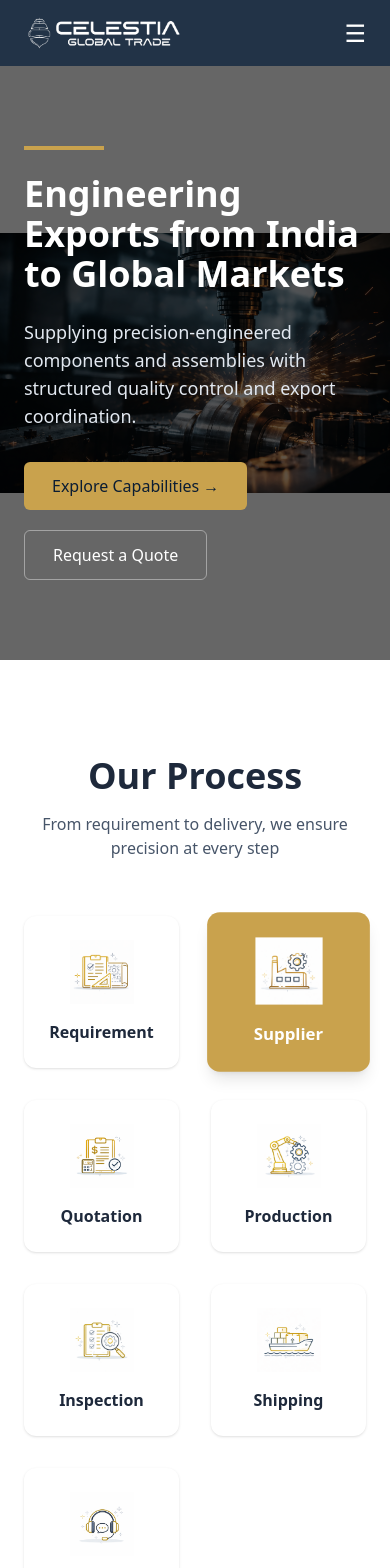
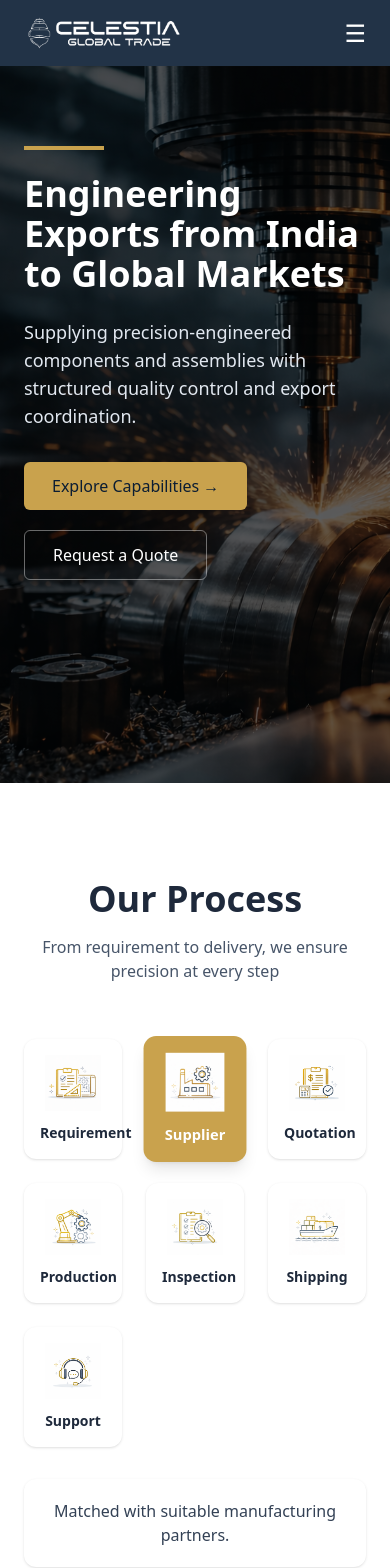
Before and after one commit to preshitpawar-beep/Celestia-GT, a Next.js app: page / in a window 390 px wide. Shown: the top 1568 px of the page. Built offline with nearby package versions, Linux system fonts and the light colour scheme.

Commit message:
Update page.js

```diff
--- a/app/page.js
+++ b/app/page.js
@@ -37,14 +37,15 @@ function ProcessSection() {
           From requirement to delivery, we ensure precision at every step
         </p>
 
-        <div className="grid grid-cols-2 md:grid-cols-7 gap-8 mb-6 md:mb-12">
+        {/* MOBILE: 3 columns | DESKTOP: 7 columns */}
+        <div className="grid grid-cols-3 md:grid-cols-7 gap-6 mb-8">
           {processSteps.map((step, i) => (
             <motion.button
               key={i}
               onClick={() => setActiveIndex(i)}
               whileHover={{ y: -6, scale: 1.04 }}
               transition={{ duration: 0.3, ease: "easeOut" }}
-              className={`relative p-6 rounded-xl shadow transition
+              className={`p-4 md:p-6 rounded-xl shadow transition
                 ${
                   i === activeIndex
                     ? "bg-gold text-white scale-105 shadow-lg"
@@ -54,27 +55,27 @@ function ProcessSection() {
               <Image
                 src={step.icon}
                 alt={step.title}
-                width={64}
-                height={64}
-                className="mx-auto mb-4"
+                width={56}
+                height={56}
+                className="mx-auto mb-3"
               />
-              <p className="font-semibold">{step.title}</p>
+              <p className="text-sm md:text-base font-semibold">{step.title}</p>
             </motion.button>
           ))}
         </div>
 
-        {/* Mobile description */}
+        {/* MOBILE DESCRIPTION */}
         <motion.div
           key={`mobile-${activeIndex}`}
-          initial={{ opacity: 0, y: 12 }}
+          initial={{ opacity: 0, y: 10 }}
           animate={{ opacity: 1, y: 0 }}
           transition={{ duration: 0.4 }}
-          className="md:hidden p-6 bg-white shadow rounded-xl text-slate-700 mb-10"
+          className="md:hidden p-5 bg-white shadow rounded-xl text-slate-700 mb-10"
         >
           {processSteps[activeIndex].desc}
         </motion.div>
 
-        {/* Desktop description */}
+        {/* DESKTOP DESCRIPTION */}
         <motion.div
           key={`desktop-${activeIndex}`}
           initial={{ opacity: 0, y: 12 }}
@@ -96,9 +97,9 @@ export default function Home() {
     <main>
 
       {/* ---------------- HERO ---------------- */}
-      <section className="relative text-white overflow-hidden">
+      <section className="relative text-white overflow-hidden min-h-[85vh] md:min-h-screen">
         <div
-          className="absolute inset-0 bg-contain md:bg-cover bg-center md:bg-fixed bg-no-repeat"
+          className="absolute inset-0 bg-cover bg-center md:bg-fixed"
           style={{ backgroundImage: "url('/hero-bg.png')" }}
         />
         <div className="absolute inset-0 bg-black/60" />
@@ -107,7 +108,7 @@ export default function Home() {
           <motion.div
             initial={{ opacity: 0, y: 30 }}
             animate={{ opacity: 1, y: 0 }}
-            transition={{ duration: 0.7 }}
+            transition={{ duration: 0.7, ease: "easeOut" }}
             className="max-w-2xl text-left"
           >
             <div className="w-20 h-1 bg-gold mb-6" />
```
